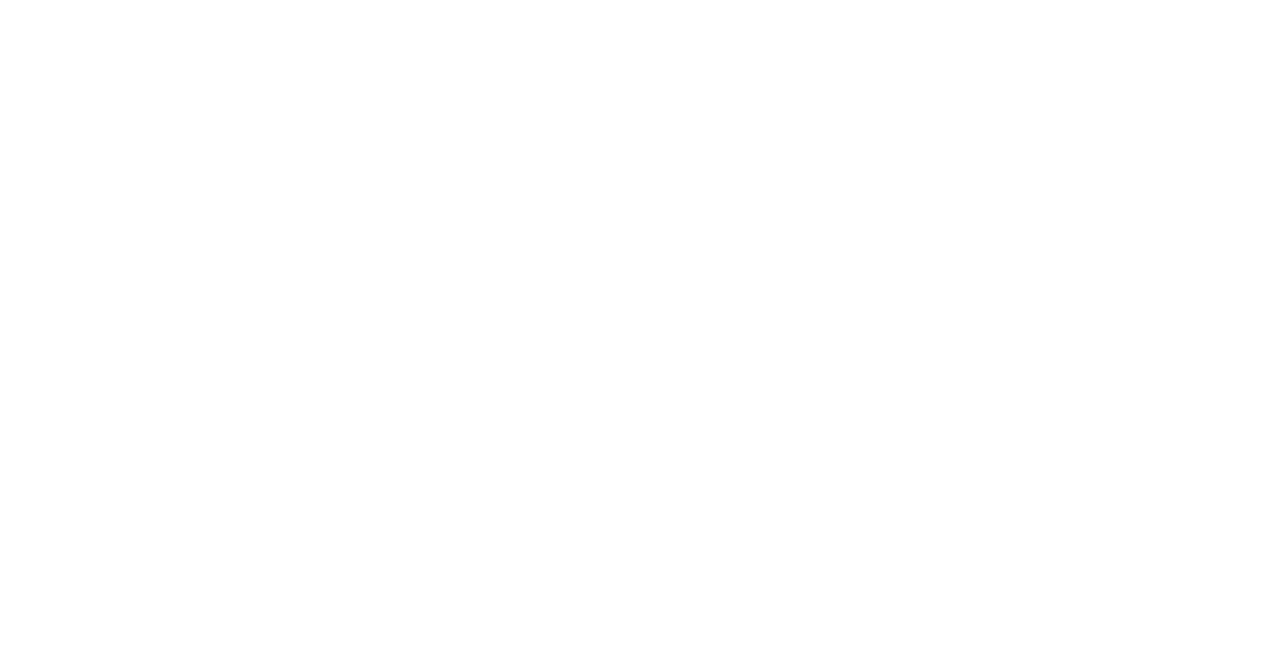
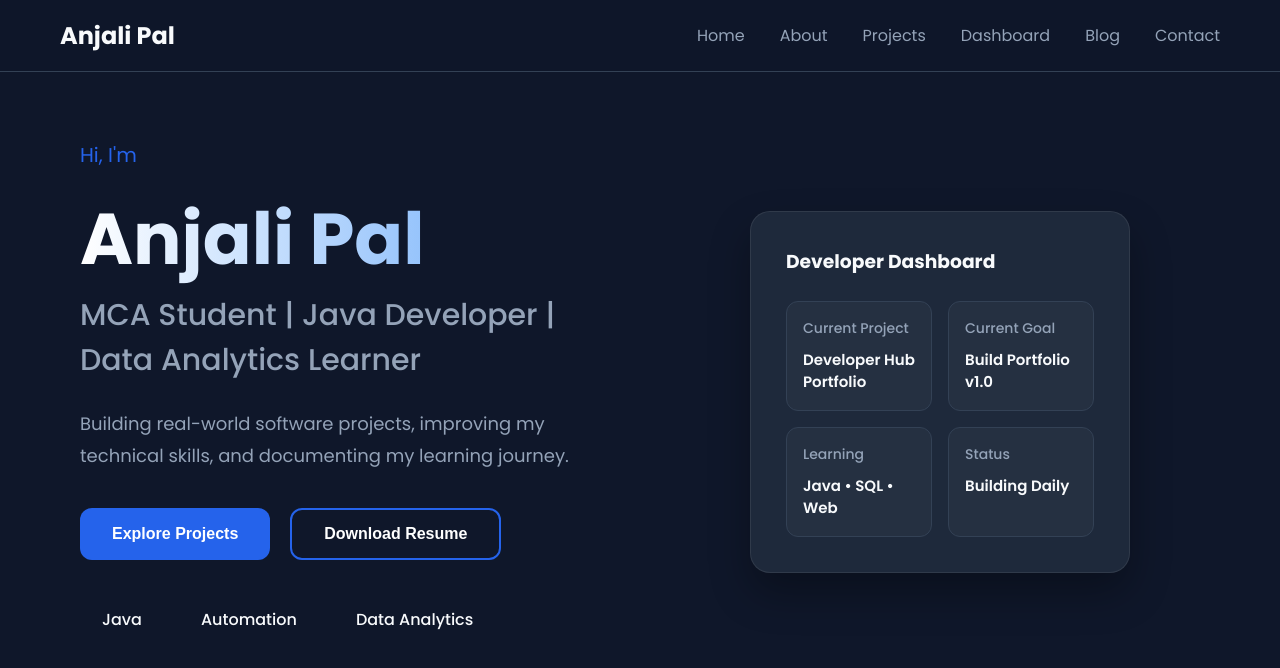
Before and after one commit to anjalipal659/Anjalipal-Portfolio, a plain HTML site: page index.html in a window 1280 px wide. Drawn offline with Linux system fonts and the light colour scheme.

Commit message:
Add developer dashboard component

```diff
--- a/css/style.css
+++ b/css/style.css
@@ -0,0 +1,354 @@
+*{
+    margin:0;
+    padding:0;
+    box-sizing:border-box;
+}
+
+html{
+    scroll-behavior:smooth;
+}
+
+body{
+
+    background:var(--background-color);
+    color:var(--text-primary);
+
+    font-family:var(--font-family);
+
+}
+
+/* ==========================
+   NAVBAR
+========================== */
+
+#header{
+    position:fixed;
+    top:0;
+    left:0;
+    width:100%;
+    background:rgba(15,23,42,0.90);
+    backdrop-filter:blur(12px);
+    border-bottom:1px solid var(--border-color);
+    z-index:1000;
+}
+
+.navbar{
+    max-width:1200px;
+    margin:auto;
+    padding:18px 20px;
+
+    display:flex;
+    justify-content:space-between;
+    align-items:center;
+}
+
+.logo a{
+    text-decoration:none;
+    color:var(--text-primary);
+    font-size:24px;
+    font-weight:700;
+}
+
+.nav-links{
+    list-style:none;
+    display:flex;
+    gap:35px;
+}
+
+.nav-links a{
+    text-decoration:none;
+    color:var(--text-secondary);
+    transition:var(--transition);
+}
+
+.nav-links a:hover{
+    color:var(--primary-color);
+}
+
+.resume-btn{
+
+    text-decoration:none;
+
+    background:var(--primary-color);
+
+    color:white;
+
+    padding:12px 22px;
+
+    border-radius:10px;
+
+    transition:var(--transition);
+
+    border:none;
+
+    cursor:pointer;
+
+    font-size:16px;
+
+    font-weight:600;
+
+}
+.resume-btn:hover{
+    transform:translateY(-2px);
+}
+
+/* ==========================
+   HERO SECTION
+========================== */
+
+#hero{
+    min-height:90vh;
+    display:flex;
+    align-items:center;
+    padding:140px 80px 80px;
+}
+
+.hero-content{
+    max-width:1200px;
+    width:100%;
+    margin:0 auto;
+
+    display:flex;
+    justify-content:space-between;
+    align-items:center;
+    gap:80px;
+}
+
+.hero-left{
+    flex:1;
+}
+
+.hero-right{
+    flex:1;
+    display:flex;
+    justify-content:center;
+}
+
+.hero-greeting{
+    font-size:20px;
+    color:var(--primary-color);
+    margin-bottom:15px;
+}
+
+.hero-title{
+
+    font-size:72px;
+    font-weight:700;
+
+    background:linear-gradient(90deg,#ffffff,#60A5FA);
+
+    -webkit-background-clip:text;
+
+    -webkit-text-fill-color:transparent;
+
+}
+.hero-subtitle{
+
+    font-size:30px;
+
+    font-weight:500;
+
+    color:var(--text-secondary);
+
+    margin-bottom:25px;
+
+}
+
+.hero-description{
+
+    max-width:600px;
+
+    font-size:18px;
+
+    line-height:1.8;
+
+    color:var(--text-secondary);
+
+    margin-bottom:35px;
+
+}
+
+.hero-buttons{
+    display:flex;
+    gap:20px;
+    margin-bottom:35px;
+}
+
+.primary-btn,
+.secondary-btn{
+
+    padding:15px 32px;
+
+    font-size:16px;
+
+    font-weight:600;
+
+    border-radius:12px;
+
+    cursor:pointer;
+
+    transition:var(--transition);
+
+}
+
+.primary-btn{
+    background:var(--primary-color);
+    color:white;
+    border:none;
+}
+
+.secondary-btn{
+
+    background:transparent;
+
+    border:2px solid #2563EB;
+
+    color:white;
+
+}
+
+.secondary-btn:hover{
+
+    background:#2563EB;
+
+}
+.primary-btn:hover{
+    transform: translateY(-3px);
+}
+
+.secondary-btn:hover{
+    transform: translateY(-3px);
+}
+.current-focus{
+    display:flex;
+    gap:15px;
+    flex-wrap:wrap;
+}
+
+.current-focus span{
+
+    padding:12px 22px;
+
+    font-weight:500;
+
+}
+.dashboard-card{
+
+    width:380px;
+
+    padding:35px;
+
+    background:var(--surface-color);
+
+    border-radius:20px;
+
+    border:1px solid rgba(255,255,255,.08);
+
+    box-shadow:0 20px 40px rgba(0,0,0,.30);
+}
+
+.dashboard-card h3{
+    margin-bottom:25px;
+}
+
+.dashboard-grid{
+
+    display:grid;
+
+    grid-template-columns:1fr 1fr;
+
+    gap:16px;
+
+    margin-top:25px;
+
+}
+
+.dashboard-box{
+
+    background:rgba(255,255,255,.03);
+
+    border:1px solid var(--border-color);
+
+    border-radius:12px;
+
+    padding:16px;
+
+    transition:var(--transition);
+
+}
+
+.dashboard-box:hover{
+
+    transform:translateY(-4px);
+
+    border-color:var(--primary-color);
+
+}
+
+.dashboard-box h4{
+
+    font-size:14px;
+
+    color:var(--text-secondary);
+
+    margin-bottom:10px;
+
+    font-weight:500;
+
+}
+
+.dashboard-grid{
+
+    display:grid;
+
+    grid-template-columns:1fr 1fr;
+
+    gap:16px;
+
+    margin-top:25px;
+
+}
+
+.dashboard-box{
+
+    background:rgba(255,255,255,.03);
+
+    border:1px solid var(--border-color);
+
+    border-radius:12px;
+
+    padding:16px;
+
+    transition:var(--transition);
+
+}
+
+.dashboard-box:hover{
+
+    transform:translateY(-4px);
+
+    border-color:var(--primary-color);
+
+}
+
+.dashboard-box h4{
+
+    font-size:14px;
+
+    color:var(--text-secondary);
+
+    margin-bottom:10px;
+
+    font-weight:500;
+
+}
+
+.dashboard-box p{
+
+    font-size:15px;
+
+    font-weight:600;
+
+    line-height:1.5;
+
+}
--- a/css/variables.css
+++ b/css/variables.css
@@ -0,0 +1,48 @@
+/* ==========================
+   GOOGLE FONT
+========================== */
+
+/* We'll add Poppins later */
+
+/* ==========================
+   COLORS
+========================== */
+
+:root{
+
+    --primary-color:#2563EB;
+    --secondary-color:#7C3AED;
+
+    --background-color:#0F172A;
+    --surface-color:#1E293B;
+
+    --text-primary:#F8FAFC;
+    --text-secondary:#94A3B8;
+
+    --success-color:#22C55E;
+    --warning-color:#F59E0B;
+    --danger-color:#EF4444;
+
+    --border-color:#334155;
+
+    /* Typography */
+
+    --font-family:'Poppins',sans-serif;
+
+    --h1:64px;
+    --h2:48px;
+    --h3:32px;
+
+    --body:18px;
+    --small:14px;
+
+    /* Radius */
+
+    --radius-sm:8px;
+    --radius-md:16px;
+    --radius-lg:24px;
+
+    /* Transition */
+
+    --transition:0.3s ease;
+}
--- a/index.html
+++ b/index.html
@@ -1,20 +1,190 @@
 <!DOCTYPE html>
 <html lang="en">
+
 <head>
     <meta charset="UTF-8">
     <meta name="viewport" content="width=device-width, initial-scale=1.0">
-    <title>Anjali Pal | Portfolio</title>
+
+    <title>Anjali Pal | Tech Hub</title>
 
     <!-- CSS -->
+     <link rel="preconnect" href="https://fonts.googleapis.com">
+<link rel="preconnect" href="https://fonts.gstatic.com" crossorigin>
+
+<link href="https://fonts.googleapis.com/css2?family=Poppins:wght@300;400;500;600;700&display=swap" rel="stylesheet">
     <link rel="stylesheet" href="css/variables.css">
     <link rel="stylesheet" href="css/style.css">
     <link rel="stylesheet" href="css/responsive.css">
 </head>
+
 <body>
+
+    <!-- ===== Header ===== -->
+    <header id="header">
+
+    <nav class="navbar">
+
+        <div class="logo">
+            <a href="#">Anjali Pal</a>
+        </div>
+
+        <ul class="nav-links">
+
+            <li><a href="#">Home</a></li>
+            <li><a href="#">About</a></li>
+            <li><a href="#">Projects</a></li>
+            <li><a href="#">Dashboard</a></li>
+            <li><a href="#">Blog</a></li>
+            <li><a href="#">Contact</a></li>
+
+        </ul>
+
+
+    </nav>
+
+</header>
+
+    <!-- ===== Main ===== -->
+    <main>
+
+        <!-- Hero -->
+        <section id="hero">
+
+    <div class="hero-content">
+
+        <div class="hero-left">
+
+            <p class="hero-greeting">Hi, I'm</p>
+
+            <h1 class="hero-title">Anjali Pal</h1>
+
+            <h2 class="hero-subtitle">
+                MCA Student | Java Developer | Data Analytics Learner
+            </h2>
+
+            <p class="hero-description">
+                Building real-world software projects, improving my technical
+                skills, and documenting my learning journey.
+            </p>
+
+            <div class="hero-buttons">
+
+                <button class="primary-btn">
+                    Explore Projects
+                </button>
+
+                <button class="secondary-btn">
+                    Download Resume
+                </button>
+
+            </div>
+
+            <div class="current-focus">
+
+                <span>Java</span>
+
+                <span>Automation</span>
+
+                <span>Data Analytics</span>
+
+            </div>
+
+        </div>
+
+        <div class="hero-right">
+
+            <div class="dashboard-card">
+
+    <h3>Developer Dashboard</h3>
+
+    <div class="dashboard-grid">
+
+        <div class="dashboard-box">
+            <h4>Current Project</h4>
+            <p>Developer Hub Portfolio</p>
+        </div>
+
+        <div class="dashboard-box">
+            <h4>Current Goal</h4>
+            <p>Build Portfolio v1.0</p>
+        </div>
+
+        <div class="dashboard-box">
+            <h4>Learning</h4>
+            <p>Java • SQL • Web</p>
+        </div>
+
+        <div class="dashboard-box">
+            <h4>Status</h4>
+            <p>Building Daily</p>
+        </div>
+
+    </div>
+
+</div>
+
+        </div>
+
+    </div>
+
+</section>
+
+        <!-- Current Focus -->
+        <section id="current-focus">
+
+        </section>
+
+        <!-- Dashboard -->
+        <section id="dashboard">
+
+        </section>
+
+        <!-- Projects -->
+        <section id="projects">
+
+        </section>
+
+        <!-- Learning Journey -->
+        <section id="learning">
+
+        </section>
+
+        <!-- Analytics -->
+        <section id="analytics">
+
+        </section>
+
+        <!-- Dev Journal -->
+        <section id="journal">
+
+        </section>
+
+        <!-- Tech Blog -->
+        <section id="blog">
+
+        </section>
+
+        <!-- Feedback -->
+        <section id="feedback">
+
+        </section>
+
+        <!-- Contact -->
+        <section id="contact">
+
+        </section>
+
+    </main>
+
+    <!-- ===== Footer ===== -->
+    <footer>
+
+    </footer>
+
+    <!-- JavaScript -->
+    <script src="js/main.js"></script>
+    <script src="js/animation.js"></script>
 
 </body>
 
-<!-- JavaScript -->
-<script src="js/main.js"></script>
-<script src="js/animation.js"></script>
 </html>
```
Also changed, not shown: DESIGN_SYSTEM.md (added, +21 -0 lines), PORTFOLIO_BLUEPRINT.md (added, +68 -0 lines), js/index.html (added), 1 other file.
